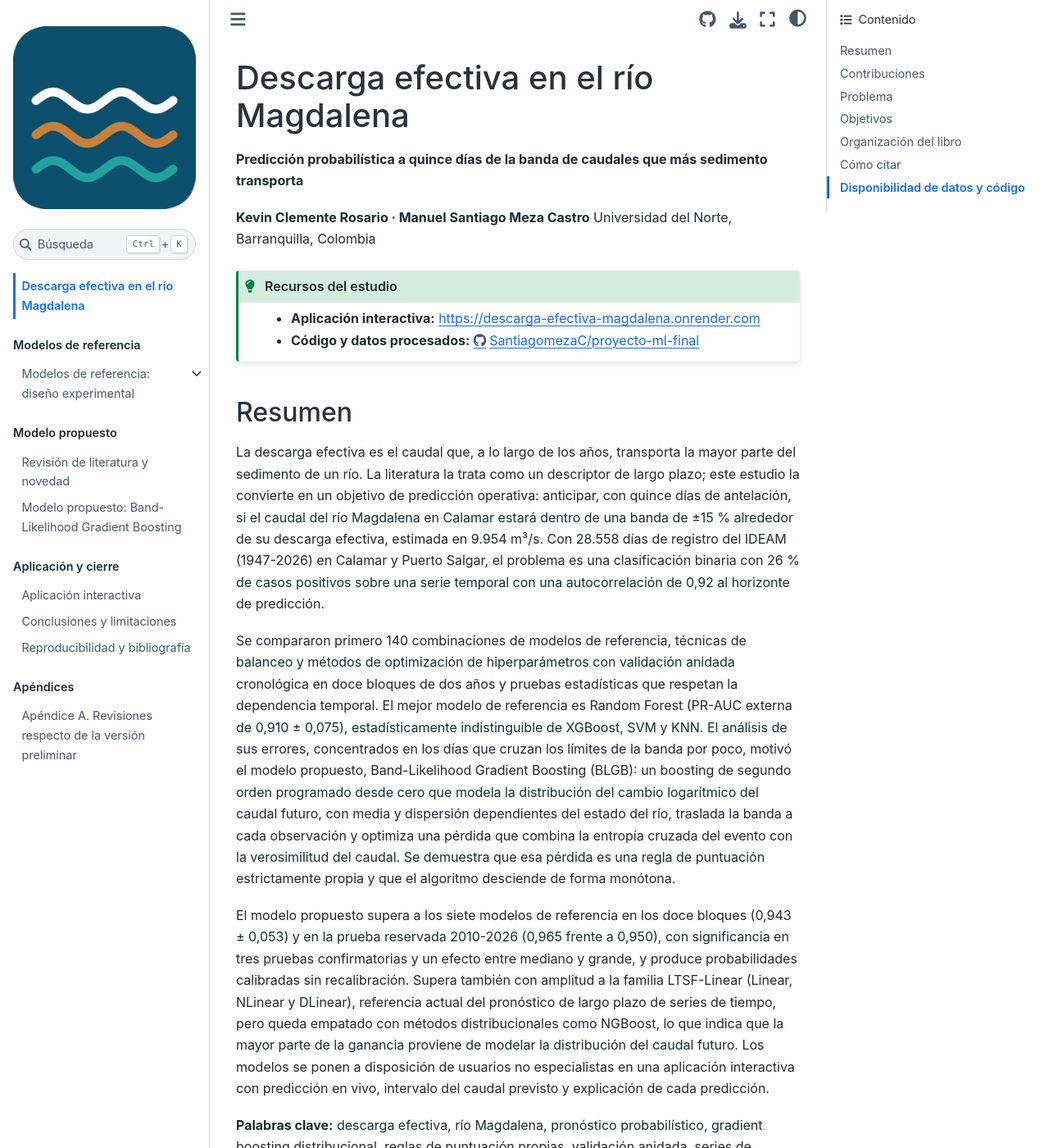
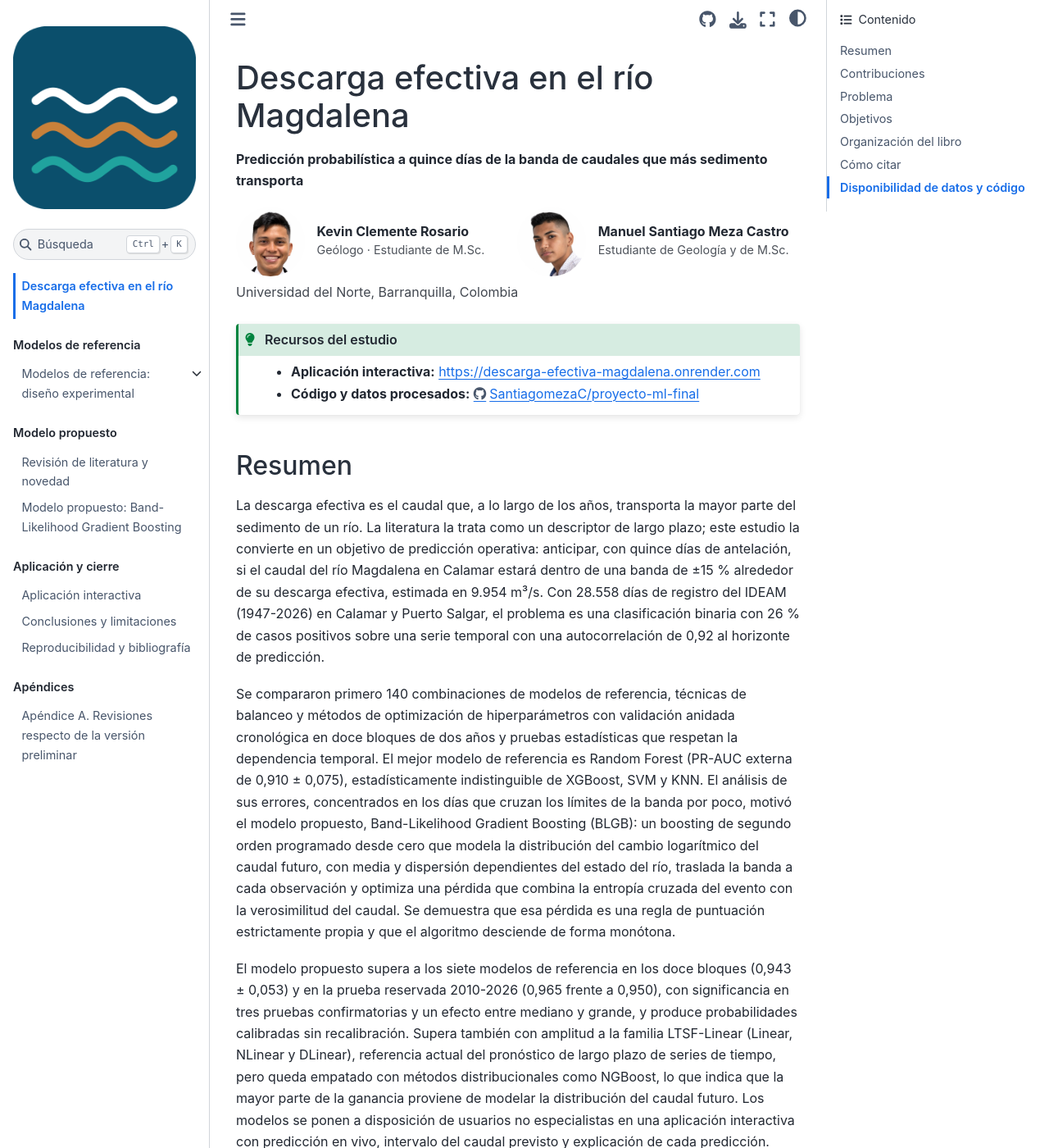
Before and after one commit to SantiagomezaC/proyecto-ml-final, a Jupyter Book: the page built from book/intro.md, in a window 1280 px wide and 1400 px high. Shown: the whole window at 82% size. Built offline with Jupyter Book 1.0.4 settings and Sphinx 7.4.7 and the Sphinx Book theme 1.1.4, drawn with Linux system fonts in a browser that asks for light colours; pages that are not in the unit, such as notebooks, are missing from menus; cross-references to code outside the pages are shown as plain code.

Commit message:
Fotografías de los autores al inicio del libro

````diff
--- /dev/null
+++ b/book/_static/autores.css
@@ -0,0 +1,6 @@
+.autores-libro { display: flex; flex-wrap: wrap; gap: 1rem 2.5rem; margin: 1.2rem 0 .4rem; }
+.autores-libro .autor { display: flex; align-items: center; gap: .9rem; }
+.autores-libro img { width: 84px !important; height: 84px !important; border-radius: 50% !important; object-fit: cover; flex-shrink: 0; margin: 0; }
+.autores-libro .nombre { font-weight: 700; line-height: 1.3; }
+.autores-libro .rol { font-size: .9rem; opacity: .8; }
+.afiliacion { margin-bottom: 1.5rem; opacity: .85; }
--- a/book/intro.md
+++ b/book/intro.md
@@ -2,8 +2,17 @@
 
 **Predicción probabilística a quince días de la banda de caudales que más sedimento transporta**
 
-**Kevin Clemente Rosario · Manuel Santiago Meza Castro**
-Universidad del Norte, Barranquilla, Colombia
+<div class="autores-libro">
+  <div class="autor">
+    <img src="_static/autor_kevin.jpg" alt="Fotografía de Kevin Clemente Rosario">
+    <div><div class="nombre">Kevin Clemente Rosario</div><div class="rol">Geólogo · Estudiante de M.Sc.</div></div>
+  </div>
+  <div class="autor">
+    <img src="_static/autor_manuel.jpg" alt="Fotografía de Manuel Santiago Meza Castro">
+    <div><div class="nombre">Manuel Santiago Meza Castro</div><div class="rol">Estudiante de Geología y de M.Sc.</div></div>
+  </div>
+</div>
+<p class="afiliacion">Universidad del Norte, Barranquilla, Colombia</p>
 
 ```{admonition} Recursos del estudio
 :class: tip
````
Also changed, not shown: book/_static/autor_kevin.jpg (added), book/_static/autor_manuel.jpg (added).
